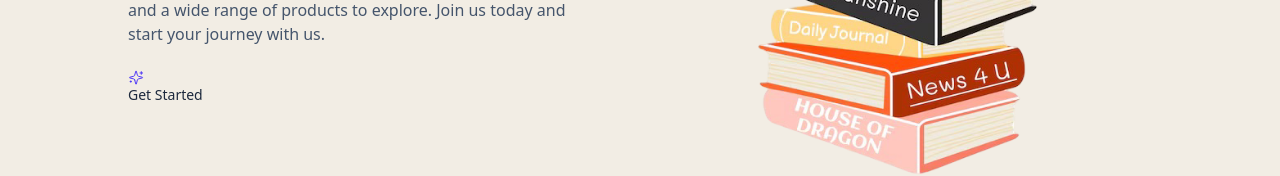
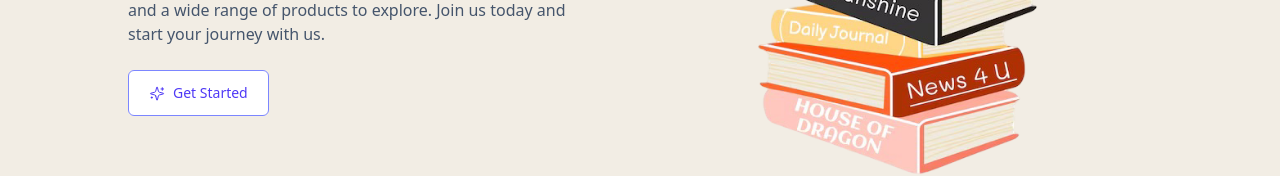
Before and after one commit to AhmedMuhannad/BOOK-STORE, a React (Vite) app: page / in a window 1280 px wide. Shown: the part 514-690 px from the top of the page. Built offline with nearby package versions, Linux system fonts and the light colour scheme; no server answers.

Commit message:
fix hero section button

```diff
--- a/src/components/HeroSection.tsx
+++ b/src/components/HeroSection.tsx
@@ -24,7 +24,11 @@ export default function HeroSection() {
             journey with us.
           </p>
           <div className="flex items-center gap-4 mt-6">
-            <button onClick={handleClick} className="btn-primary" type="button">
+            <button
+              onClick={handleClick}
+              className="px-5 py-3 rounded-md bg-white text-indigo-600 border border-indigo-400 flex items-center gap-2 hover:bg-indigo-600/5 active:scale-95 transition-all"
+              type="button"
+            >
               <svg
                 width="16"
                 height="15"
```
